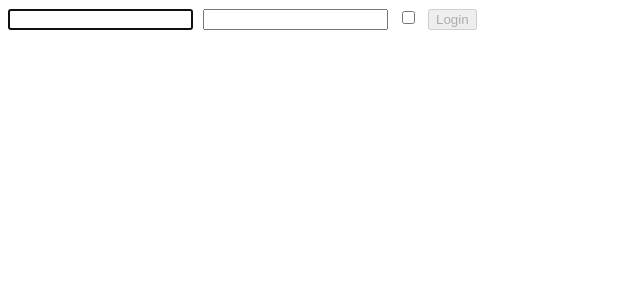
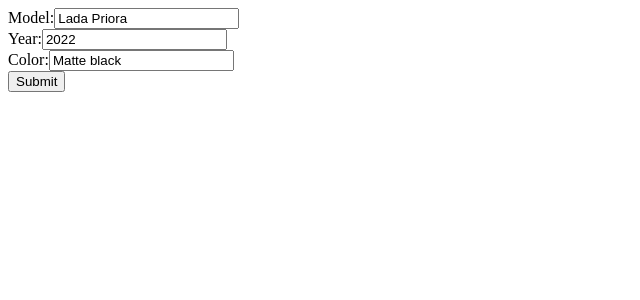
Before and after one commit to AdilSadigov/Develhope-React-Exercises, a React (Create React App) app in the folder exercise-app/: page / in a window 1280 px wide. Shown: the top 300 px of the page, without its empty margins (0-640 px from the left). Built offline with nearby package versions, Linux system fonts and the light colour scheme.

Commit message:
added useRef-2 exercise

```diff
--- a/exercise-app/src/App.js
+++ b/exercise-app/src/App.js
@@ -1,4 +1,5 @@
 import React from "react";
+import { CarDetails } from "./CarDetails";
 import { ClickCounter } from "./ClickCounter";
 import { ClickTracker } from "./ClickTracker";
 import { Counter } from "./Counter";
@@ -20,5 +21,14 @@
 // ];
 
 export function App() {
-    return <Login/>
+
+    const initialData = {
+        model: "Lada Priora",
+        year: 2022,
+        color: "Matte black",
+    };
+
+    return (
+        <CarDetails initialData={initialData} />
+    );
 }
--- /dev/null
+++ b/exercise-app/src/CarDetails.js
@@ -0,0 +1,30 @@
+import { useRef, useEffect, useState } from "react";
+
+export function CarDetails({ initialData }) {
+    const formRef = useRef(null);
+
+    useEffect(() => {
+        if (formRef.current) {
+            formRef.current.reset();
+        }
+    }, [initialData]);
+
+    const handleSubmit = () => {
+
+    };
+
+    return (
+        <form onSubmit={handleSubmit} ref={formRef}>
+            Model:
+            <input type="text" name="model" defaultValue={initialData.model} />
+            <br />
+            Year:
+            <input type="text" name="year" defaultValue={initialData.year} />
+            <br />
+            Color:
+            <input type="text" name="color" defaultValue={initialData.color} />
+            <br />
+            <button type="submit">Submit</button>
+        </form>
+    );
+}
```
